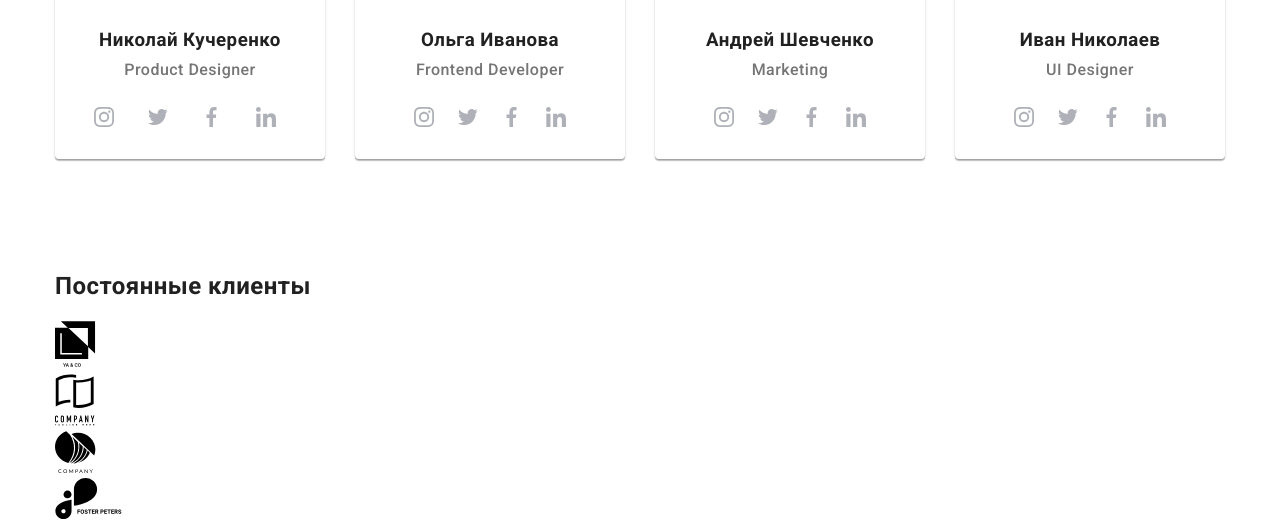
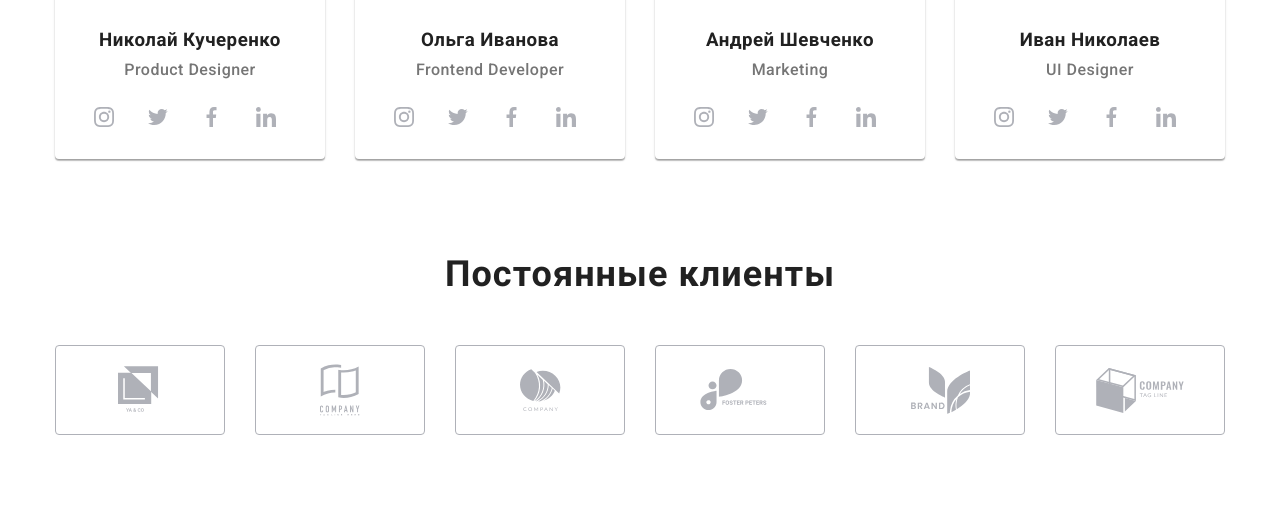
Before and after one commit to s-havrylenko/markup-07, a plain HTML site: page index.html in a window 1280 px wide. Shown: the part 1871-2394 px from the top of the page. Drawn offline with nearby package versions, Linux system fonts and the light colour scheme.

Commit message:
Выполняет рефакторинг раздела Clients

```diff
--- a/index.html
+++ b/index.html
@@ -198,33 +198,33 @@
                         <h3 class="team__name">Ольга Иванова</h3>
                         <p class="team__position">Frontend Developer</p>
                         <ul class="networks list">
-                            <li class="item">
+                            <li class="networks__item">
                                 <!-- <a href=""><img src="./images/icon-instagram.svg" alt="Иконка Instagram"> -->
-                                <a href="" class="networks__link">
+                                <a class="networks__link" href="">
                                     <svg class="networks__icon">
                                         <use href="./images/sprite.svg#icon-instagram"></use>
                                     </svg>
                                 </a>
                             </li>
-                            <li class="item">
+                            <li class="networks__item">
                                 <!-- <a href=""><img src="./images/icon-twitter.svg" alt="Иконка Twitter"></a> -->
-                                <a href="" class="networks__link">
+                                <a class="networks__link" href="">
                                     <svg class="networks__icon">
                                         <use href="./images/sprite.svg#icon-twitter"></use>
                                     </svg>
                                 </a>
                             </li>
-                            <li class="item">
+                            <li class="networks__item">
                                 <!-- <a href=""><img src="./images/icon-facebook.svg" alt="Иконка Facebook"></a> -->
-                                <a href="" class="networks__link">
+                                <a class="networks__link" href="">
                                     <svg class="networks__icon">
                                         <use href="./images/sprite.svg#icon-facebook"></use>
                                     </svg>
                                 </a>
                             </li>
-                            <li class="item">
+                            <li class="networks__item">
                                 <!-- <a href=""><img src="./images/icon-ln.svg" alt="Иконка LinkedIn"></a> -->
-                                <a href="" class="networks__link">
+                                <a class="networks__link" href="">
                                     <svg class="networks__icon">
                                         <use href="./images/sprite.svg#icon-linkedin"></use>
                                     </svg>
@@ -238,33 +238,33 @@
                         <h3 class="team__name">Андрей Шевченко</h3>
                         <p class="team__position">Marketing</p>
                         <ul class="networks list">
-                            <li class="item">
+                            <li class="networks__item">
                                 <!-- <a href=""><img src="./images/icon-instagram.svg" alt="Иконка Instagram"> -->
-                                <a href="" class="networks__link">
+                                <a class="networks__link" href="">
                                     <svg class="networks__icon">
                                         <use href="./images/sprite.svg#icon-instagram"></use>
                                     </svg>
                                 </a>
                             </li>
-                            <li class="item">
+                            <li class="networks__item">
                                 <!-- <a href=""><img src="./images/icon-twitter.svg" alt="Иконка Twitter"></a> -->
-                                <a href="" class="networks__link">
+                                <a class="networks__link" href="">
                                     <svg class="networks__icon">
                                         <use href="./images/sprite.svg#icon-twitter"></use>
                                     </svg>
                                 </a>
                             </li>
-                            <li class="item">
+                            <li class="networks__item">
                                 <!-- <a href=""><img src="./images/icon-facebook.svg" alt="Иконка Facebook"></a> -->
-                                <a href="" class="networks__link">
+                                <a class="networks__link" href="">
                                     <svg class="networks__icon">
                                         <use href="./images/sprite.svg#icon-facebook"></use>
                                     </svg>
                                 </a>
                             </li>
-                            <li class="item">
+                            <li class="networks__item">
                                 <!-- <a href=""><img src="./images/icon-ln.svg" alt="Иконка LinkedIn"></a> -->
-                                <a href="" class="networks__link">
+                                <a class="networks__link" href="">
                                     <svg class="networks__icon">
                                         <use href="./images/sprite.svg#icon-linkedin"></use>
                                     </svg>
@@ -278,33 +278,33 @@
                         <h3 class="team__name">Иван Николаев</h3>
                         <p class="team__position">UI Designer</p>
                         <ul class="networks list">
-                            <li class="item">
+                            <li class="networks__item">
                                 <!-- <a href=""><img src="./images/icon-instagram.svg" alt="Иконка Instagram"> -->
-                                <a href="" class="networks__link">
+                                <a class="networks__link" href="">
                                     <svg class="networks__icon">
                                         <use href="./images/sprite.svg#icon-instagram"></use>
                                     </svg>
                                 </a>
                             </li>
-                            <li class="item">
+                            <li class="networks__item">
                                 <!-- <a href=""><img src="./images/icon-twitter.svg" alt="Иконка Twitter"></a> -->
-                                <a href="" class="networks__link">
+                                <a class="networks__link" href="">
                                     <svg class="networks__icon">
                                         <use href="./images/sprite.svg#icon-twitter"></use>
                                     </svg>
                                 </a>
                             </li>
-                            <li class="item">
+                            <li class="networks__item">
                                 <!-- <a href=""><img src="./images/icon-facebook.svg" alt="Иконка Facebook"></a> -->
-                                <a href="" class="networks__link">
+                                <a class="networks__link" href="">
                                     <svg class="networks__icon">
                                         <use href="./images/sprite.svg#icon-facebook"></use>
                                     </svg>
                                 </a>
                             </li>
-                            <li class="item">
+                            <li class="networks__item">
                                 <!-- <a href=""><img src="./images/icon-ln.svg" alt="Иконка LinkedIn"></a> -->
-                                <a href="" class="networks__link">
+                                <a class="networks__link" href="">
                                     <svg class="networks__icon">
                                         <use href="./images/sprite.svg#icon-linkedin"></use>
                                     </svg>
@@ -318,58 +318,58 @@
 
         <!--Секция Постоянные клиенты -->
         <section class="clients">
-            <div class="container">
-                <h2 class="section-title">Постоянные клиенты</h2>
-                <ul class="clients-list list">
-                    <li class="item">
+            <div class="container container__clients">
+                <h2 class="container__title">Постоянные клиенты</h2>
+                <ul class="clients__list list">
+                    <li class="clients__item">
                         <!-- вставляли иконки при помощи  тега img-->
                         <!-- <a href=""><img src="./images/client-1.svg" alt="Логотип компании"></a> -->
-                        <a href="" class="background-clients">
+                        <a class="clients__link" href="">
                             <svg class="client-1" width="44.27" height="49.23">
                                 <use href="./images/sprite.svg#client-1"></use>
                             </svg>
                         </a>
                     </li>
 
-                    <li class="item">
+                    <li class="clients__item">
                         <!-- <a href=""><img src="./images/client-2.svg" alt="Логотип компании"></a> -->
-                        <a href="" class="background-clients">
+                        <a class="clients__link" href="">
                             <svg class="client-2" width="40" height="52">
                                 <use href="./images/sprite.svg#client-2"></use>
                             </svg>
                         </a>
                     </li>
 
-                    <li class="item">
+                    <li class="clients__item">
                         <!-- <a href=""><img src="./images/client-3.svg" alt="Логотип компании"></a> -->
-                        <a href="" class="background-clients">
+                        <a class="clients__link" href="">
                             <svg class="client-3" width="41" height="42.6">
                                 <use href="./images/sprite.svg#client-3"></use>
                             </svg>
                         </a>
                     </li>
 
-                    <li class="item">
+                    <li class="clients__item">
                         <!-- <a href=""><img src="./images/client-5.svg" alt="Логотип компании"></a> -->
-                        <a href="" class="background-clients">
+                        <a class="clients__link" href="">
                             <svg class="client-4" width="79.66" height="42.06">
                                 <use href="./images/sprite.svg#client-4"></use>
                             </svg>
                         </a>
                     </li>
 
-                    <li class="item">
+                    <li class="clients__item">
                         <!-- <a href=""><img src="./images/client-6.svg" alt="Логотип компании"></a> -->
-                        <a href="" class="background-clients">
+                        <a class="clients__link" href="">
                             <svg class="client-5" width="59" height="47">
                                 <use href="./images/sprite.svg#client-5"></use>
                             </svg>
                         </a>
                     </li>
 
-                    <li class="item">
+                    <li class="clients__item">
                         <!-- <a href=""><img src="./images/client-1.svg" alt="Логотип компании"></a> -->
-                        <a href="" class="background-clients">
+                        <a class="clients__link" href="">
                             <svg class="client-6" width="88.48" height="45.44">
                                 <use href="./images/sprite.svg#client-6"></use>
                             </svg>
--- a/sass/components/_clients.scss
+++ b/sass/components/_clients.scss
@@ -0,0 +1,36 @@
+.clients {
+  &__link {
+    width: 170px;
+    height: 90px;
+    display: flex;
+    align-items: center;
+    justify-content: center;
+    border-radius: 4px;
+    border: 1px solid $icon-color;
+
+    fill: $icon-color;
+    background-color: $primary-white-color;
+
+    transition: background-color 350ms $timing-function,
+      fill 350ms $timing-function;
+  }
+
+  &__list {
+    display: flex;
+  }
+}
+
+.clients__item {
+  width: calc((100% - 120px) / 5);
+  margin-right: 30px;
+
+  :nth-child(6n) {
+    margin-right: 0px;
+  }
+}
+
+.clients__link:hover,
+.clients__link:focus {
+  border: 1px solid $accent-color;
+  fill: $accent-color;
+}
--- a/sass/main.scss
+++ b/sass/main.scss
@@ -18,6 +18,8 @@
 @import './components/benefits';
 @import './components/projects';
 @import './components/team';
+@import './components/clients';
+
 
 
 
--- a/sass/utils/_container.scss
+++ b/sass/utils/_container.scss
@@ -27,4 +27,8 @@
   &__team {
     margin-bottom: 94px;
   }
+
+  &__clients {
+    margin-bottom: 94px;
+  }
 }
--- a/sass/utils/_section.scss
+++ b/sass/utils/_section.scss
@@ -1,4 +1,4 @@
-.section {
+section {
   padding-top: 0px;
   padding-bottom: 0px;
 }
```
Also changed, not shown: css/main.css, 1 other file.
